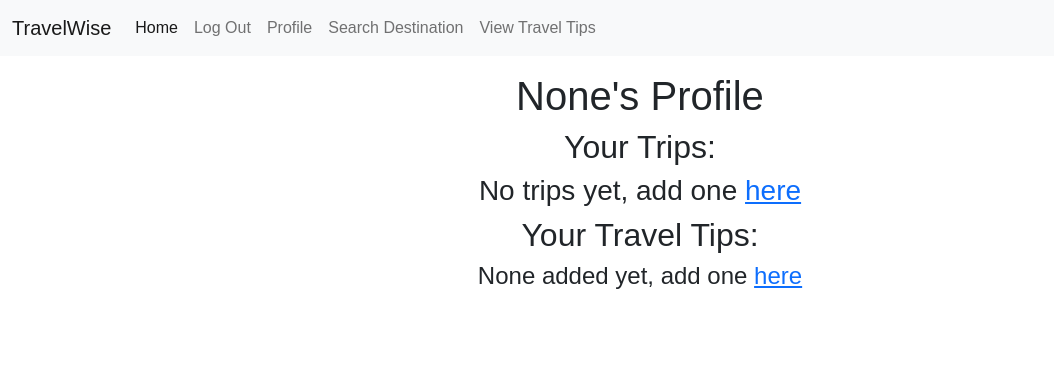
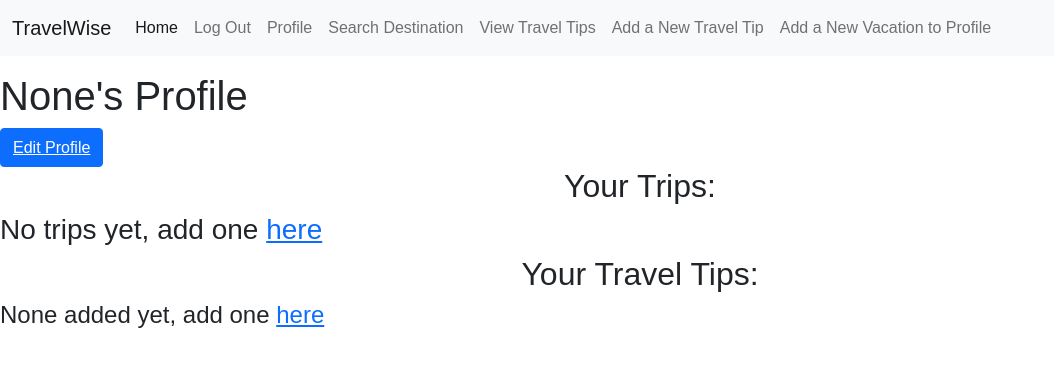
Before and after one commit to rubywaddell/project_travel_web_app, a Flask app: a page that uses templates/base.html in a window 1280 px wide. Shown: the top 367 px of the page, without its empty margins (0-1054 px from the left). Run offline with Flask 2, Linux system fonts and the light colour scheme; the visitor is signed in with stand-in values (Sample User, id 1); data comes from the database, SQL or seed files in the repository; data that the repository does not hold is empty.

Commit message:
Add Bootstrap NavBar, edit styling of button links so they're visible with bootstrap button styling, Add button link to edit user profile, WIP: write edit profile template

```diff
--- a/crud.py
+++ b/crud.py
@@ -52,6 +52,20 @@ def change_user_email(new_email, old_email):
 
     user = get_user_by_email(old_email)
     user.email = new_email
+    return user
+
+def change_user_username(old_username, new_username):
+    """Updates user's username and returns the user"""
+
+    user = get_user_by_username(old_username)
+    user.username = new_username
+    return user
+
+def change_user_password(user_id, new_password):
+    """Updates user's password and returns the user"""
+
+    user = get_user_by_id(user_id)
+    user.password = new_password
     return user
 
 #~~~~~~~~~~~~~~~~~~~~~~~~~~~~~~~~~~~~~~~~~~~~~~~~~~~~~Vacation CRUD functions:~~~~~~~~~~~~~~~~~~~~~~~~~~~~~~~~~~~~~~~~~~~~~~~~~~~~~
--- a/server.py
+++ b/server.py
@@ -93,14 +93,17 @@ def show_user_profile(username):
         arrival_date = vacations[0].vacation_label.arrival_date
 
         events = crud.search_events_by_city_and_dates(api_key=MY_API_KEY, city=city, start_date=departure_date, end_date=arrival_date)
+        if events:
+            event_names, event_urls, img_urls, start_dates, start_times, venues = crud.clean_up_event_results(all_events=events)
 
-        event_names, event_urls, img_urls, start_dates, start_times, venues = crud.clean_up_event_results(all_events=events)
+            return render_template("profile.html", user=user, vacations=vacations, tip_tags=tip_tags, event_names=event_names,
+                event_urls=event_urls, img_urls=img_urls, start_dates=start_dates, start_times=start_times, venues=venues)
 
-        return render_template("profile_w_events.html", user=user, vacations=vacations, tip_tags=tip_tags, event_names=event_names,
-            event_urls=event_urls, img_urls=img_urls, start_dates=start_dates, start_times=start_times, venues=venues)
+        else:
+            return render_template("profile.html", user=user, vacations=vacations, tip_tags=tip_tags, event_names=False)
 
     else:
-        return render_template("profile.html", user=user, vacations=vacations, tip_tags=tip_tags)
+        return render_template("profile.html", user=user, vacations=vacations, tip_tags=tip_tags, event_names=False)
 
 @app.route("/delete_vacation_<vacation_id>")
 def delete_vacation(vacation_id):
@@ -112,6 +115,14 @@ def delete_vacation(vacation_id):
     user = crud.get_user_by_id(user_id)
 
     return redirect(f"/profile_{user.username}")
+
+
+#======================================================EDIT PROFILE ROUTE========================================================
+@app.route("/edit_profile")
+def show_edit_profile_template():
+    """Renders the edit profile template where user can select what they want to change"""
+
+    return render_template("edit_profile.html")
 
 #=================================================CREATE ACCOUNT ROUTE FUNCTIONS=================================================
 @app.route("/create_account")
--- a/static/css/stylesheet.css
+++ b/static/css/stylesheet.css
@@ -1,8 +1,16 @@
 /* Style for Travel Safety App */
 * {
     font-family: sans-serif;
+}
+
+h2 {
     text-align: center;
 }
+
+button a {
+    color: white
+}
+
 
 /* Styling for image on homepage */
 img#homepage-image{
@@ -21,44 +29,51 @@ img.destination-details-image {
 table#destination-details-event-table{
     padding: 15px;
     width: 1000px;
+    text-align: center;
 }
 
 tr.destination-details-event-table-rows{
     padding: 15px;
     border-bottom: 1px solid #ddd;
+    text-align: center;
 }
 
 /* Styling for destination_details tips table */
 table#destination-details-tip-table{
     padding: 15px;
     width: 800px;
+    text-align: center;
 }
 
 table#destination-details-tip-table th{
     font-size: larger;
     border-bottom: 1px solid #ddd;
     padding-bottom: 10px;
+    text-align: center;
 }
 
 table#destination-details-tip-table tr{
     padding: 15px;
-    /* text-align: center; */
+    text-align: center;
 }
 
 /* Styling for the view travel tips page */
 table#view-travel-tips-table{
     padding: 15px;
+    text-align: center;
     width: 1000px;
 }
 
 table#view-travel-tips-table tr{
     padding-bottom: 30px;
     border-bottom: 1px solid #ddd;
+    text-align: center;
 }
 
 .grid-container{
     display: grid;
     grid-template-columns: 110px 110px 1000px;
+    text-align: center;
 }
 
 .grid-container-four-columns{
@@ -66,8 +81,10 @@ table#view-travel-tips-table tr{
     display: grid;
     column-gap: 10px;
     row-gap: 10px;
+    text-align: center;
 }
 
 .grid-item{
-    padding: 15px
+    padding: 15px;
+    text-align: center;
 }
--- a/static/js/navigation_bar.js
+++ b/static/js/navigation_bar.js
@@ -8,7 +8,7 @@ $.get("/check_session", response => {
         $('#login-link').html(`<li class="nav-item" id="logout-link"><a class="nav-link" href="/logout">Log Out</a></li>`);
         $('#create-account-link').html(`<li class="nav-item" id="view-profile-link">
             <a class="nav-link" href="/profile_${response}">Profile</a></li>`);
-        $('#navigation-links-list').append(`
+        $('#navbar-links-list').append(`
         <li class="nav-item" id="add-tip-link"><a class="nav-link" href="/create_tip">Add a New Travel Tip</a></li>
         <li class="nav-item" id="add-vacation-link"><a class="nav-link" href="/create_vacation">Add a New Vacation to Profile</a></li>`);
     }
--- a/templates/base.html
+++ b/templates/base.html
@@ -21,7 +21,7 @@
                 <span class="navbar-toggler-icon"></span>
               </button>
               <div class="collapse navbar-collapse" id="navbarNav">
-                <ul class="navbar-nav">
+                <ul class="navbar-nav" id="navbar-links-list">
                   <li class="nav-item" id="homepage-link">
                     <a class="nav-link active" aria-current="page" href="/">Home</a>
                   </li>
--- a/templates/profile.html
+++ b/templates/profile.html
@@ -5,6 +5,8 @@
 {% block content %}
 
 <h1>{{user.fname}}'s Profile</h1>
+
+<button class="btn btn-primary"><a href="/edit_profile">Edit Profile</a></button>
 
 <h2>Your Trips:</h2>
 {% if vacations %}
@@ -26,9 +28,9 @@
             {{vacation.vacation_label.arrival_date.year}}</td>
         <td>{{ vacation.vacation_label.state.state_name }}</td>
         <td>{{ vacation.vacation_label.state.city.city_name }}</td>
-        <td><a href="/destination_details?state={{vacation.vacation_label.state.state_name}}&city={{ vacation.vacation_label.state.city.city_name }}&departure-date={{ vacation.vacation_label.departure_date }}&arrival-date={{ vacation.vacation_label.arrival_date }}">
+        <td><a class="desination-links" href="/destination_details?state={{vacation.vacation_label.state.state_name}}&city={{ vacation.vacation_label.state.city.city_name }}&departure-date={{ vacation.vacation_label.departure_date }}&arrival-date={{ vacation.vacation_label.arrival_date }}">
                 Events and Tips</a></td>
-        <td><button class="delete-vacation-button" type="button" id="profile-delete-vacation-btn">
+        <td><button class="btn btn-primary" id="profile-delete-vacation-btn">
             <a href="delete_vacation_{{vacation.vacation_id}}">Delete</a></button></td>
     </tr>
     {% endfor %}
@@ -36,6 +38,49 @@
 {% else %}
 <h3>No trips yet, add one <a href="/create_vacation">here</a></h3>
 {% endif %}
+
+{% if event_names %}
+<h2>Events Scheduled During Your Vacation</h2>
+
+<div id="destination-details-event-container-div">
+    <table id="destination-details-event-table">
+
+        {% for i in range(5) %}
+        <tr class="destination-details-event-table-rows">
+
+            <td id="destination-details-event-image">
+                <img class="destination-details-image" src="{{ img_urls[i] }}">
+            </td>
+
+            <td id="destination_details-event-date-time">
+                {{ start_dates[i] }}
+
+                {% if start_times[i] %}
+                    <p>{{ start_times[i] }}</p>
+                    </td>
+                {% else %}
+                    </td>
+                {% endif %}
+
+            <td id="destination-details-event-name">
+                {{ event_names[i] }}
+                {% if venues[i] %}
+                    <p>At the {{ venues[i] }}</p>
+                    <p>
+                        <button class="btn btn-primary" type="button" id="destination-details-event-link-to-ticketmaster">
+                        <a href="{{ event_urls[i] }}">Get Tickets Here</a>
+                    </button>
+                </p>
+                {% endif %}
+            </td>
+
+            <p></p>
+        {% endfor %}
+        </tr>
+    </table>
+</div>
+{% endif %}
+
 <div id="user-travel-tips">
     {% if tip_tags %}
     <h2>Your Travel Tips:</h2>
```
Also changed, not shown: templates/profile_w_events.html (deleted, +0 -96 lines).
